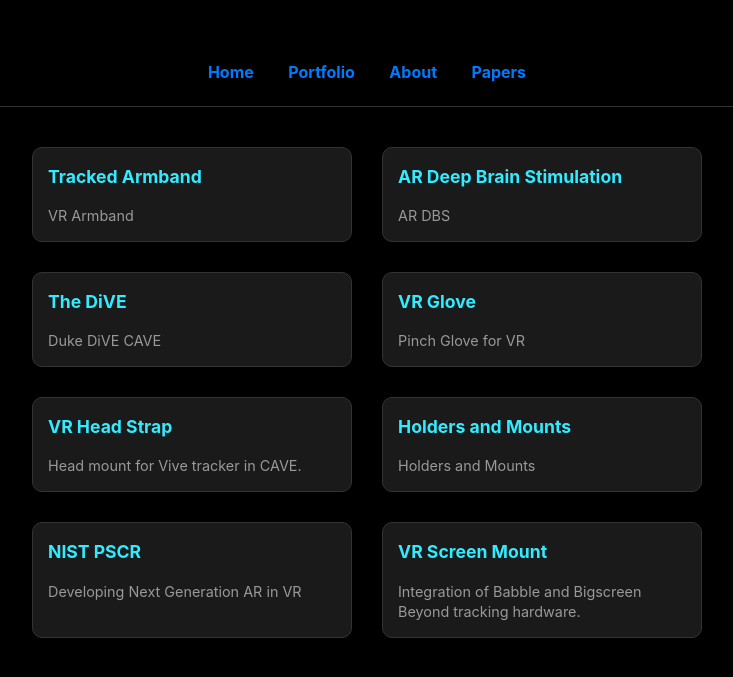
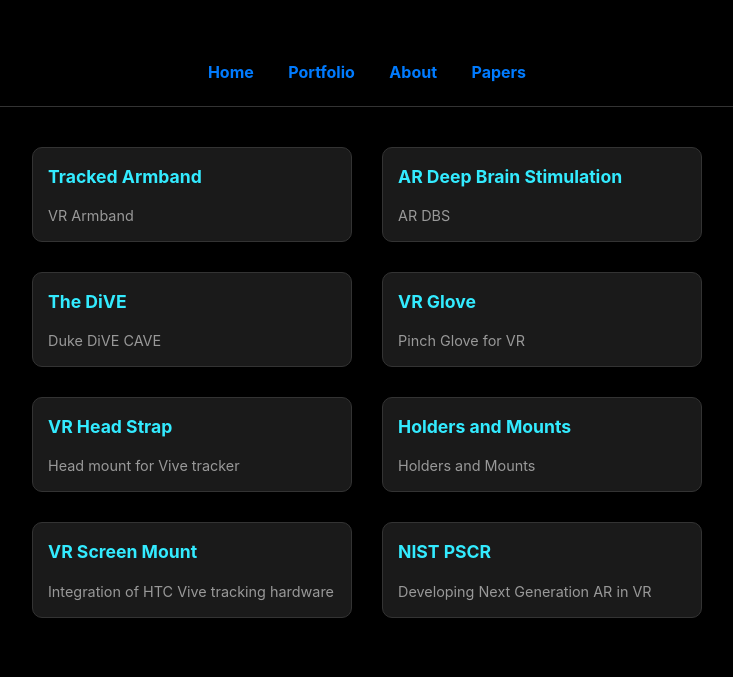
Before and after one commit to tenorvis/portfolio, a Jekyll site: the page built from portfolio.md, in a window 1280 px wide. Shown: the top 677 px of the page, without its empty margins (273-1006 px from the left). Built offline with Jekyll 4.4.1, drawn with Linux system fonts in a browser that asks for light colours.

Commit message:
Updated descriptions - preliminary

```diff
--- a/_projects/head-mount.md
+++ b/_projects/head-mount.md
@@ -1,7 +1,7 @@
 ---
 layout: project
 title: "VR Head Strap"
-description: "Head mount for Vive tracker in CAVE."
+description: "Head mount for Vive tracker"
 folder_name: "head-mount"
 gallery_items:
   - image: headband1.webp
--- a/_projects/screen-mount.md
+++ b/_projects/screen-mount.md
@@ -1,7 +1,7 @@
 ---
 layout: project
 title: "VR Screen Mount"
-description: "Integration of Babble and Bigscreen Beyond tracking hardware."
+description: "Integration of HTC Vive tracking hardware"
 folder_name: "screen-mount"
 gallery_items:
   - image: screenmount1.webp
--- a/portfolio.md
+++ b/portfolio.md
@@ -5,7 +5,8 @@
 ---
 
 <div class="gallery">
-  {% for project in site.projects %}
+  {% assign sorted_projects = site.projects | sort: 'order' %}
+  {% for project in sorted_projects %}
     <div class="thumb-card">
       <a href="{{ project.url | relative_url }}">
         {% assign first_image = project.gallery_items | where: "type", "" | first %}
```
Also changed, not shown: _projects/nist-pscr.md (+1 -0 lines).
